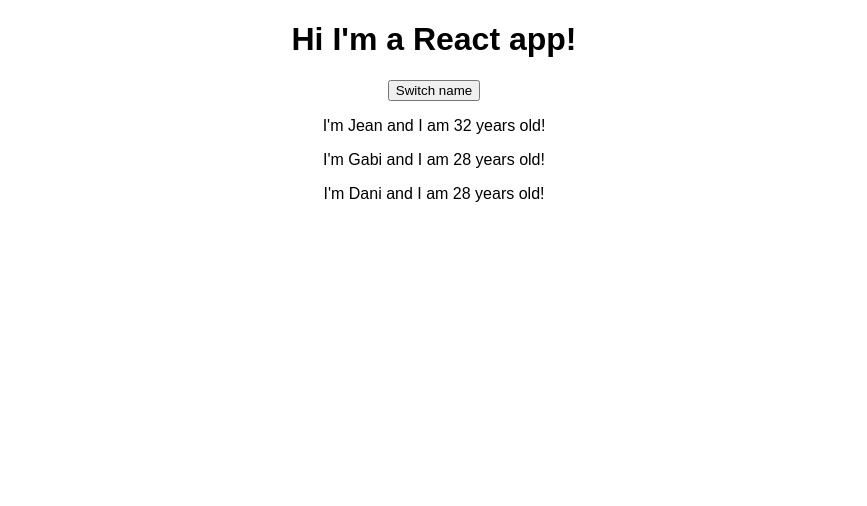
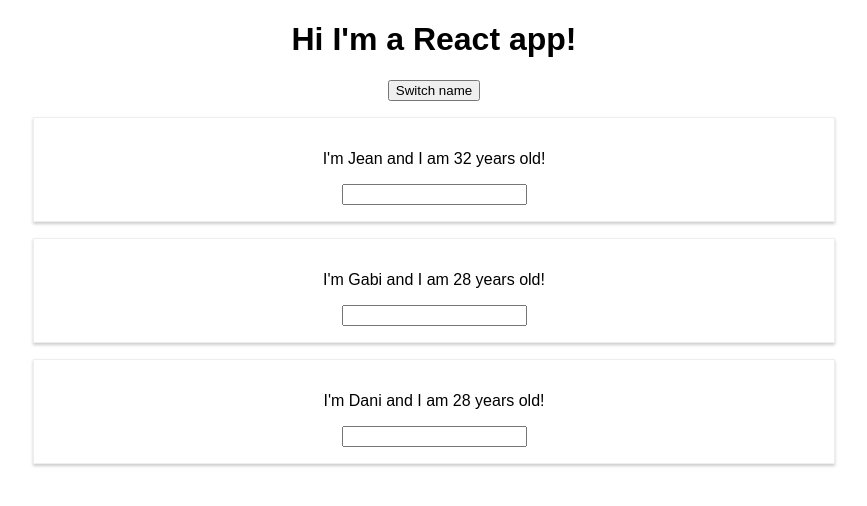
Before and after one commit to jeanvillete/react-complete-guide, a React (Create React App) app: page / in a window 1280 px wide. Shown: the top 506 px of the page, without its empty margins (206-1073 px from the left). Built offline with nearby package versions, Linux system fonts and the light colour scheme.

Commit message:
providing a two-way-binding, from/to an input text and a label, also introduce styling via stylesheet

```diff
--- a/src/App.js
+++ b/src/App.js
@@ -39,6 +39,27 @@ class App extends Component {
     })
   }
 
+  nameChangeHandler = (event) => {
+    this.setState(
+      {
+        persons: [
+          {
+            name: 'Jean Villete, from on changed',
+            age: 32
+          },
+          {
+            name: event.target.value,
+            age: 28
+          },
+          {
+            name: 'Dani',
+            age: 28
+          }
+        ]
+      }
+    )
+  }
+
   render() {
     return (
       <div className="App">
@@ -46,9 +67,17 @@ class App extends Component {
 
         <button onClick={() => this.switchNameHandler('Jean Villete, from button')}>Switch name</button>
 
-        <Person name={this.state.persons[0].name} age={this.state.persons[0].age}/>
-        <Person click={this.switchNameHandler.bind(this, 'Jean Villete, from Person component')} name={this.state.persons[1].name} age={this.state.persons[1].age}/>
-        <Person name={this.state.persons[2].name} age={this.state.persons[2].age}/>
+        <Person
+          name={this.state.persons[0].name}
+          age={this.state.persons[0].age}/>
+        <Person
+          changed={this.nameChangeHandler}
+          click={this.switchNameHandler.bind(this, 'Jean Villete, from Person component')}
+          name={this.state.persons[1].name}
+          age={this.state.persons[1].age}/>
+        <Person
+          name={this.state.persons[2].name}
+          age={this.state.persons[2].age}/>
       </div>
     );
   }
--- /dev/null
+++ b/src/Person/Person.css
@@ -0,0 +1,8 @@
+.Person {
+    width: 60%;
+    margin: 16px auto;
+    border: 1px solid #eee;
+    box-shadow: 0 2px 3px #ccc;
+    padding: 16px;
+    text-align: center;
+}
--- a/src/Person/Person.js
+++ b/src/Person/Person.js
@@ -1,10 +1,11 @@
 import React from 'react';
+import './Person.css'
 
 const person = (props) => {
     return (
-        <div onClick={props.click}>
+        <div className='Person' onClick={props.click}>
             <p>I'm {props.name} and I am {props.age} years old!</p>
-            {props.children}
+            <input type="text" onChange={props.changed} value={props.value}/>
         </div>
     )
 }
```
